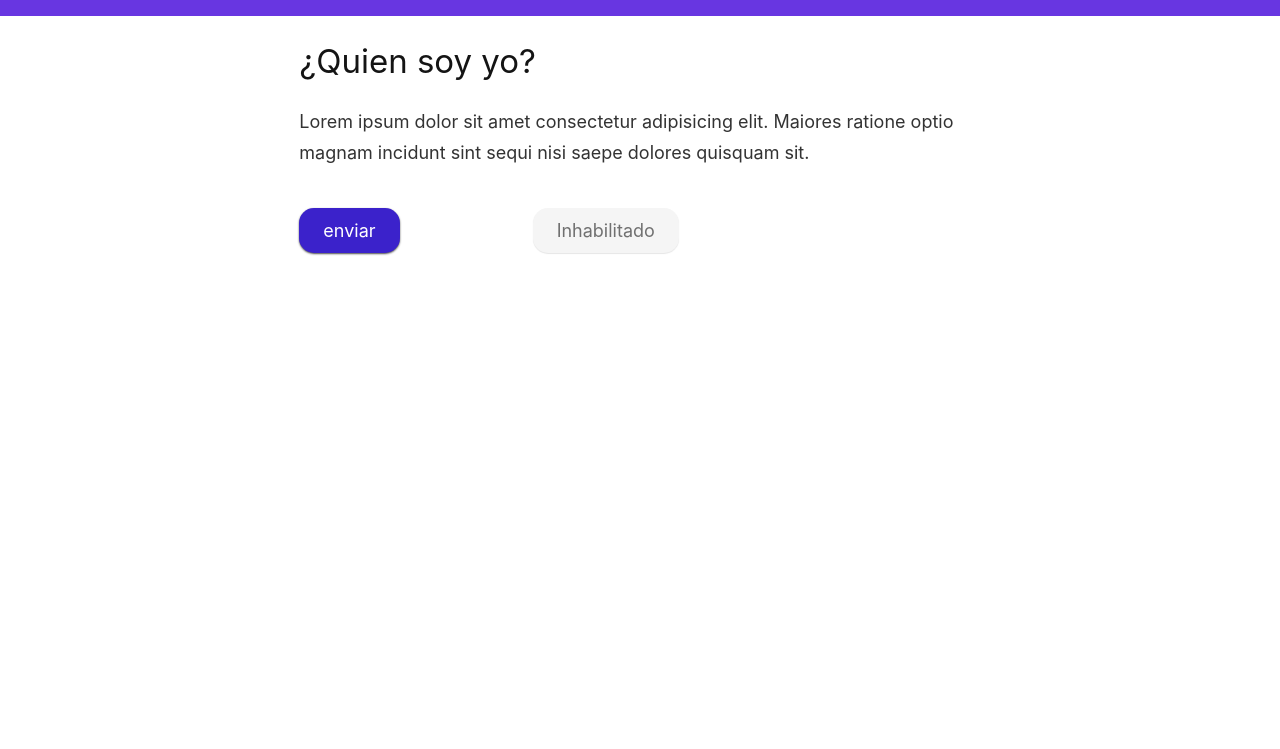
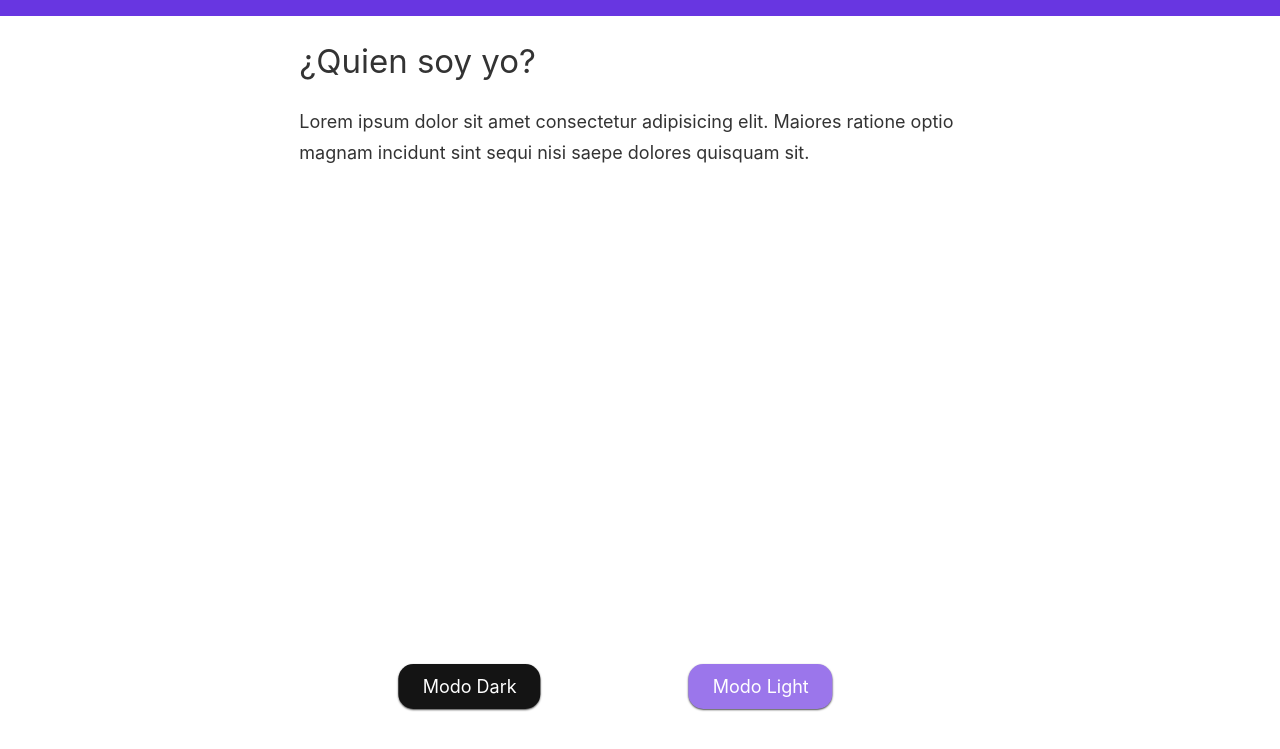
Before and after one commit to michventura/ddiv, a website built with Parcel: page index.html in a window 1280 px wide. Shown: the part 72-821 px from the top of the page. Before the commit the page ends 800 px from the top, so only its background shows below. Built offline with nearby package versions, Linux system fonts and the light colour scheme; a web font is replaced by a local one.

Commit message:
Theme modes

```diff
--- a/index.html
+++ b/index.html
@@ -7,8 +7,9 @@
     <title>Mich Ventura</title>
     <link rel="stylesheet" href="reset.min.css" />
     <link rel="stylesheet" href="style.css" />
+    <script src="main.js" defer></script>
   </head>
-  <body>
+  <body class="light">
     <header class="header" role="banner">
       <a href="/">
         <img src="./assets/images/logo.svg" alt="logo" />
@@ -27,12 +28,9 @@
         Lorem ipsum dolor sit amet consectetur adipisicing elit. Maiores ratione
         optio magnam incidunt sint sequi nisi saepe dolores quisquam sit.
       </p>
-      <div>
-        <!-- inline styles para testing TODO: quitar -->
-        <button style="margin-top: 5vh;">enviar</button>
-        <!-- inline styles & elemento para testing TODO: quitar -->
-        <span style="margin-right: 10vw;"></span>
-        <button class="disabled">Inhabilitado</button>
+      <div class="modos">
+        <button class="darkBtn" id="dark">Modo Dark</button>
+        <button class="lightBtn" id="light">Modo Light</button>
       </div>
     </main>
   </body>
--- /dev/null
+++ b/main.js
@@ -0,0 +1,20 @@
+// Theme switcher
+const darkMode = document.getElementById("dark");
+const lightMode = document.getElementById("light");
+const body = document.body;
+// Guardar cambios en localStorage
+const theme = localStorage.getItem("theme");
+
+if (theme) {
+  body.classList.add(theme);
+}
+
+darkMode.onclick = () => {
+  body.classList.replace("light", "dark");
+  localStorage.setItem("theme", "dark");
+};
+
+lightMode.onclick = () => {
+  body.classList.replace("dark", "light");
+  localStorage.setItem("theme", "light");
+};
--- a/style.css
+++ b/style.css
@@ -7,38 +7,39 @@
 :root {
   /* Colores */
   --primario: #6836e1;
-  --primario-claro: #9b76eb;
-  --primario-fuerte: #3b22cb;
+  --primarioClaro: #9b76eb;
+  --primarioFuerte: #3b22cb;
   --secundario: #00e6ff;
-  --secundario-claro: #6effff;
-  --secundario-fuerte: #00b2cc;
+  --secundarioClaro: #6effff;
+  --secundarioFuerte: #00b2cc;
   --negro: #333333;
-  --negro-claro: #707070;
-  --negro-fuerte: #141414;
+  --negroClaro: #707070;
+  --negroFuerte: #141414;
   --naranja: #e16936;
-  --naranja-claro: #ed8255;
-  --naranja-fuerte: #c55c2f;
-  --blanco-claro: #f5f5f5;
+  --naranjaClaro: #ed8255;
+  --naranjaFuerte: #c55c2f;
+  --blancoClaro: #f5f5f5;
   --blanco: #ffffff;
-  --outline: var(--primario) dotted 2px;
   /* Intención de los colores */
   --textosColor: var(--negro);
   --headingsColor: var(--negro-fuerte);
   --backgroundColor: var(--blanco);
   --backgroundColorHeader: var(--primario);
+  /* Estilos: elevacion, transiciones & utils */
+  --boxShadow: 0 1px 2px rgba(0, 0, 0, 0.7);
+  --boxhsadowDisabled: 0 1px 1px rgba(0, 0, 0, 0.1);
+  --transition: all 0.4s ease-in-out;
+  --transition-modes: background 500ms ease-in-out, color 1000ms ease-in-out;
+  --dots: var(--primario) dotted 2px;
   /* Tipografía */
-  --font-family: "Inter";
+  --fontFamily: "Inter";
   font-size: 112.5%; /* Tipografía default de textos en 18px en lugar de 16px, 100% = 16px & 112.5% = 18px */
   --h1: 40px;
   --h2: 33px;
   --h3: 27px;
   --h4: 24px;
   --h5: 19px;
-  /* Elevaciones & transiciones */
-  --box-shadow: 0 1px 2px rgba(0, 0, 0, 0.7);
-  --box-shadow-disabled: 0 1px 1px rgba(0, 0, 0, 0.1);
-  --transition: all 0.4s ease-in-out;
-  /* Componentes */
+  /* Posición */
   --headerHeight: 11vh;
 }
 
@@ -46,14 +47,15 @@
 *    Base
 *****************************************/
 html {
-  font-family: var(--font-family);
+  font-family: var(--fontFamily);
   height: 100%;
 }
 
 body {
   font-family: inherit;
   color: var(--textosColor);
-  background-color: var(--backgroundColor);
+  background: var(--backgroundColor);
+  transition: var(--transition-modes);
 }
 
 h1,
@@ -94,33 +96,33 @@ a:hover {
 }
 
 button {
-  --buttonColor: var(--primario-fuerte);
+  --buttonColor: var(--primarioFuerte);
   appearance: none;
   color: var(--blanco);
   background-color: var(--buttonColor);
   border: none;
   border-radius: 15px;
   padding: 9px 24px;
-  box-shadow: var(--box-shadow);
+  box-shadow: var(--boxShadow);
   transition: var(--transition);
 }
 
 button:hover {
-  background-color: var(--primario-claro);
+  background-color: var(--primarioClaro);
   box-shadow: none;
   transform: translate(0, -1px);
   cursor: pointer;
 }
 
 button.disabled {
-  --buttonColor: var(--blanco-claro);
-  color: var(--negro-claro);
-  box-shadow: var(--box-shadow-disabled);
+  --buttonColor: var(--blancoClaro);
+  color: var(--negroClaro);
+  box-shadow: var(--boxShadowDisabled);
   transition: initial; /* reseteamos el  valor de transicion  en el boton disabled */
 }
 
 button.disabled:hover {
-  background-color: var(--blanco-claro);
+  background-color: var(--blancoClaro);
   transform: none;
   cursor: not-allowed;
 }
@@ -180,6 +182,8 @@ la propiedad de font-variation-settings (dependiendo el typeface) los siguientes
 }
 
 .main {
+  position: relative; /* TODO quitar */
+  height: calc(100vh - var(--headerHeight)); /* TODO quitar */
   width: 60ch;
   margin-left: auto;
   margin-right: auto;
@@ -194,9 +198,52 @@ la propiedad de font-variation-settings (dependiendo el typeface) los siguientes
   line-height: 1.7;
 }
 
+/* Temp */
+.modos {
+  position: absolute;
+  width: 50%;
+  transform: translate(50%);
+  bottom: 40px;
+}
+
+.darkBtn {
+  --buttonColor: var(--negroFuerte);
+  transform: translate(-50%);
+}
+
+.darkBtn:hover {
+  background: #0000008f;
+  transform: translate(-50%);
+}
+
+.lightBtn {
+  --buttonColor: var(--primarioClaro);
+  transform: translate(50%);
+}
+
+.lightBtn:hover {
+  background: #895bf5;
+  transform: translate(50%);
+}
+
+/* Temas */
+.light {
+  --textosColor: var(--negro);
+  --headingsColor: var(--negro-fuerte);
+  --backgroundColor: var(--blanco);
+  --backgroundColorHeader: var(--primario);
+}
+
+.dark {
+  --textosColor: var(--blanco);
+  --headingsColor: var(--blanco);
+  --backgroundColor: var(--negro);
+  --backgroundColorHeader: var(--primarioFuerte);
+}
+
 /****************************************
 *    Utilidades
 *****************************************/
 [outline] {
-  outline: var(--outline);
+  outline: var(--dots);
 }
```
